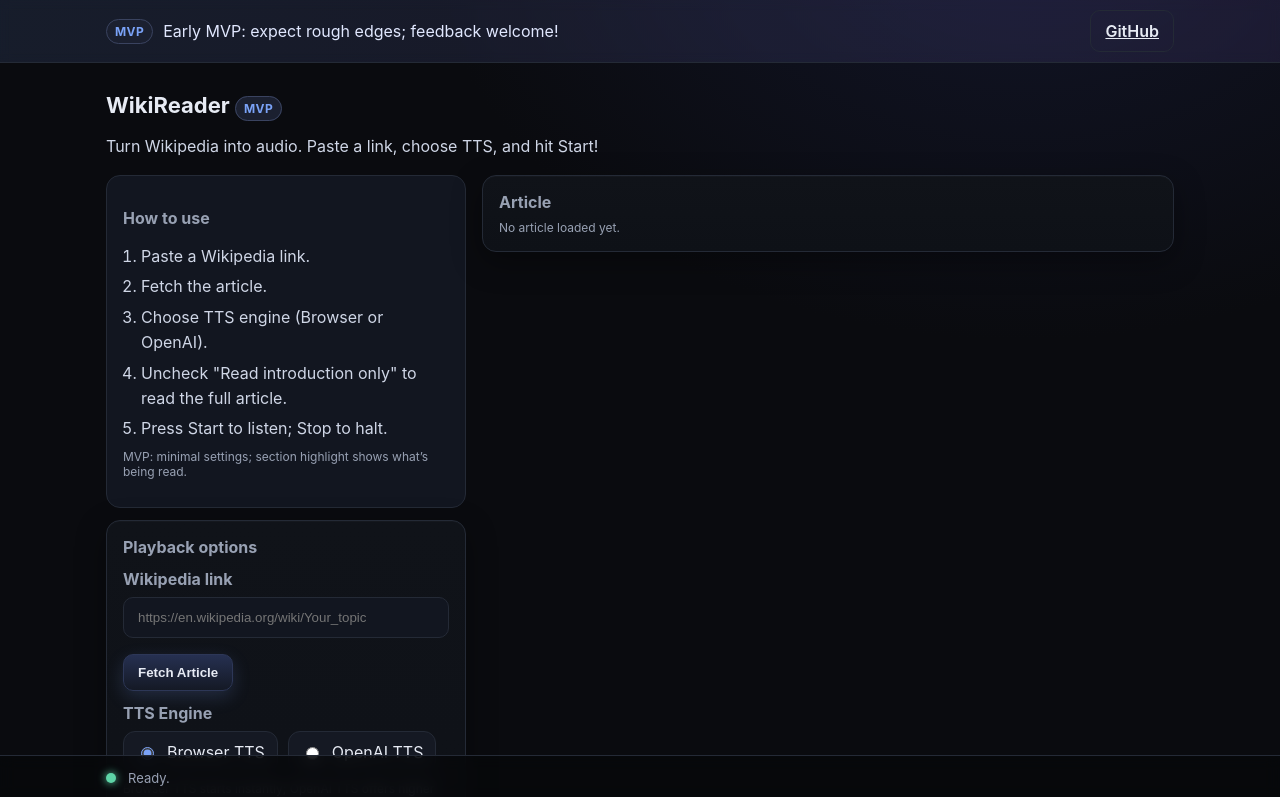
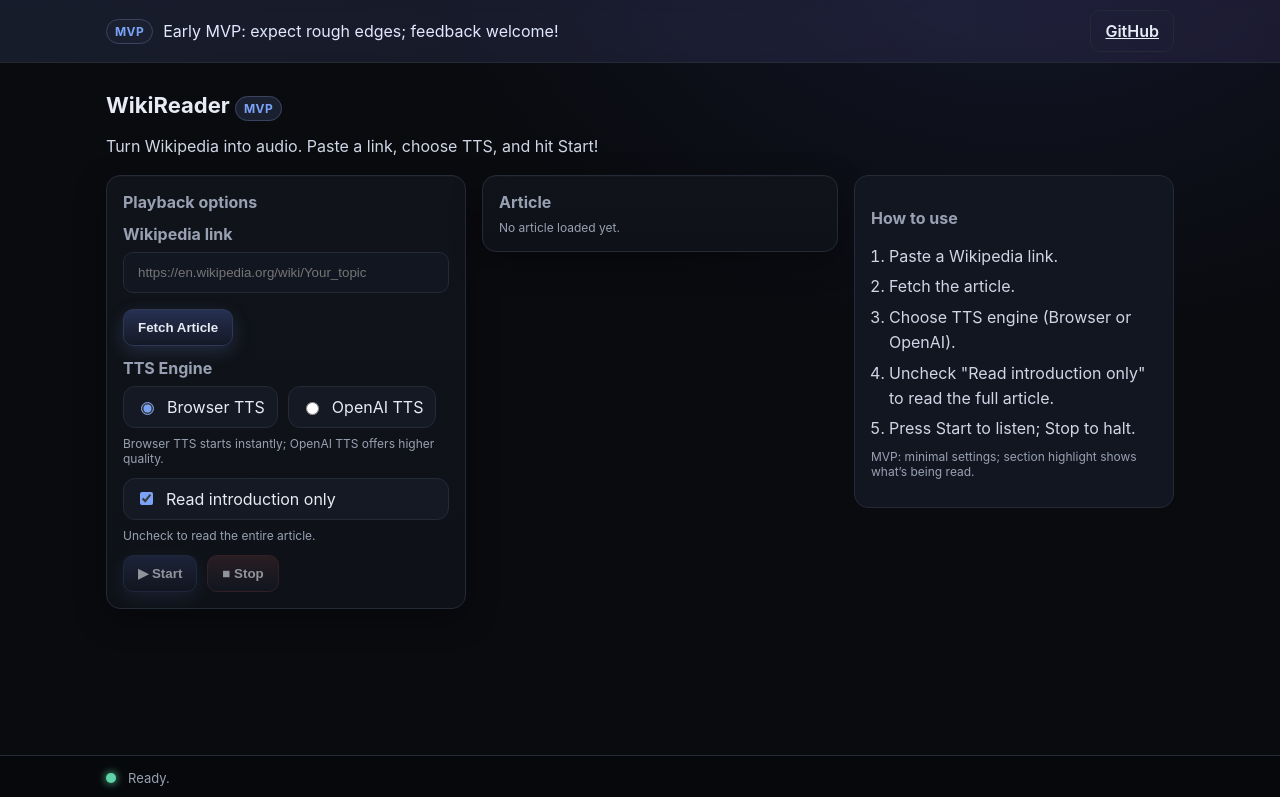
Before and after one commit to nsk4/WikiReader, a SvelteKit app: page / in a window 1280 px wide. Shown: the top 797 px of the page. Built offline with nearby package versions, Linux system fonts and the light colour scheme.

Commit message:
Updated arrangement of help and controls

```diff
--- a/src/app.css
+++ b/src/app.css
@@ -48,11 +48,25 @@ body {
 .grid {
     display: grid;
     grid-template-columns: 1fr;
+    grid-template-areas:
+        'help'
+        'controls'
+        'article';
     gap: 16px;
+}
+.controls {
+    grid-area: controls;
+}
+.article {
+    grid-area: article;
+}
+.help {
+    grid-area: help;
 }
 @media (min-width: 980px) {
     .grid {
-        grid-template-columns: 360px 1fr;
+        grid-template-columns: 360px minmax(0, 1fr) 320px;
+        grid-template-areas: 'controls article help';
         align-items: start;
     }
 }
@@ -201,10 +215,13 @@ body {
 
 /* Status bar (bottom) with modes */
 .statusbar {
-    position: sticky;
+    position: fixed;
     bottom: 0;
     left: 0;
     right: 0;
+    width: 100%;
+    z-index: 1000;
+    grid-column: 1 / -1;
     background: #07080bcc;
     border-top: 1px solid var(--border);
     backdrop-filter: blur(8px);
--- a/src/routes/+page.svelte
+++ b/src/routes/+page.svelte
@@ -118,9 +118,7 @@
     </div>
 
     <div class="grid">
-        <div class="stack">
-            <UsageHelp compact={false} />
-
+        <div class="stack controls">
             <ControlsPanel
                 bind:engine
                 bind:wikiUrl
@@ -137,5 +135,9 @@
         </div>
 
         <ArticleTree {sections} {currentPlayingIndex} />
+
+        <div class="stack help">
+            <UsageHelp compact={false} />
+        </div>
     </div>
 </div>
```
